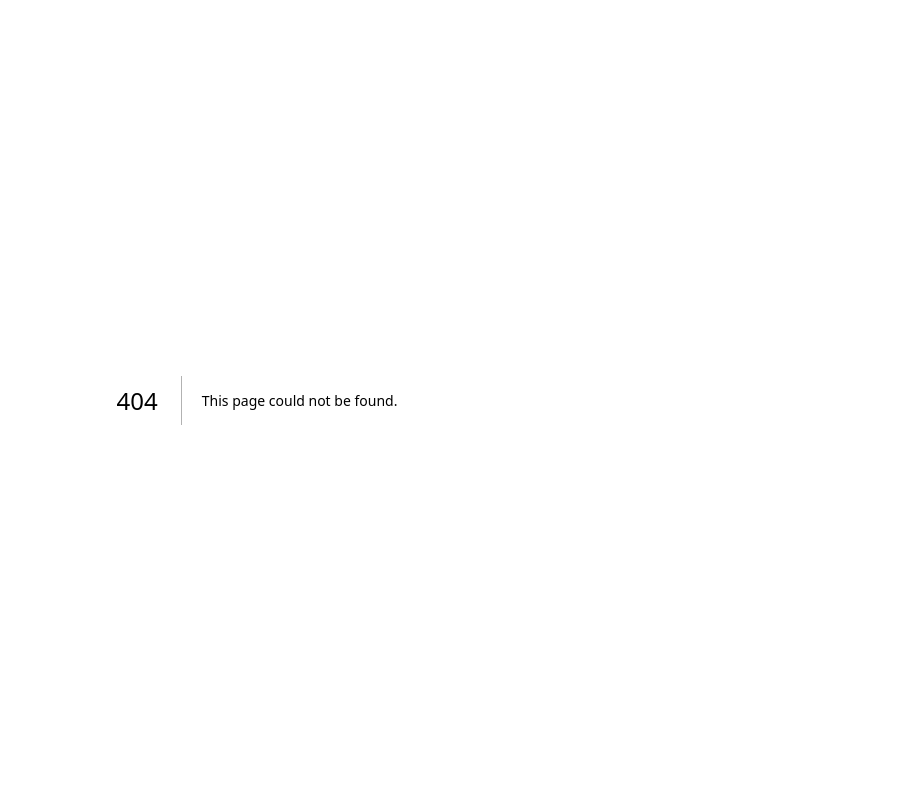
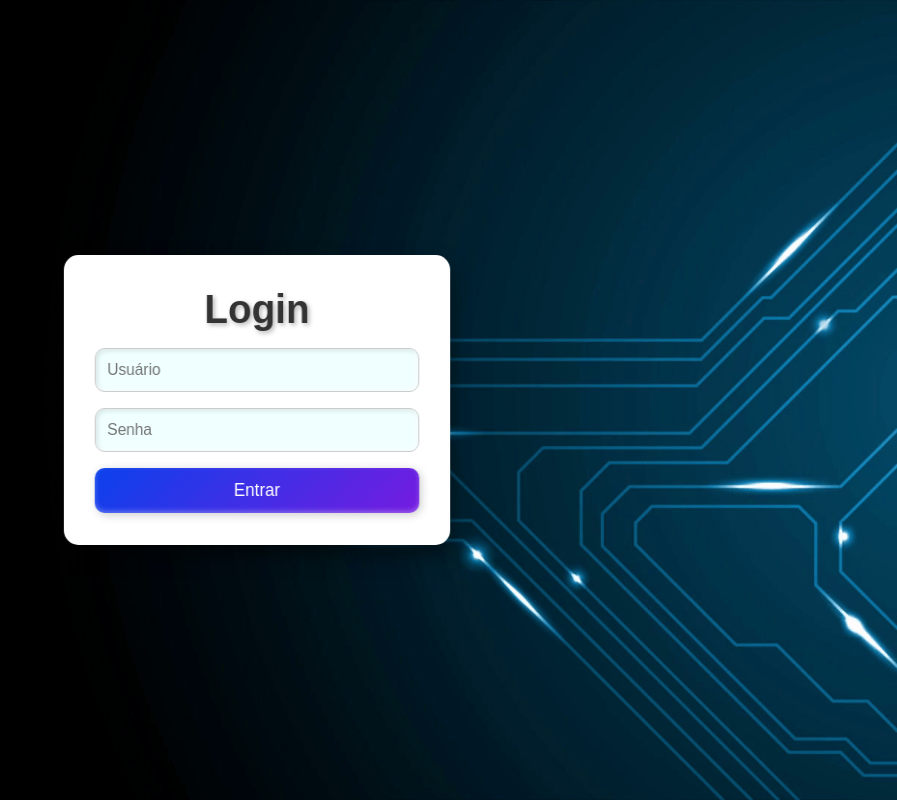
Before and after one commit to FSOFTSistemas/API-classificacao-fiscal, a Next.js app: page /login in a window 1280 px wide. Before the commit this address had no page. Shown: the whole page, without its empty margins (383-1280 px from the left). Built offline with nearby package versions, Linux system fonts and the light colour scheme.

Commit message:
feat: tela login

```diff
--- a/package.json
+++ b/package.json
@@ -21,6 +21,7 @@
     "cors": "^2.8.5",
     "dotenv": "^16.4.7",
     "express": "^4.21.2",
+    "js-cookie": "^3.0.5",
     "mariadb": "^3.4.0",
     "mysql2": "^3.13.0",
     "next": "15.2.1",
--- /dev/null
+++ b/src/app/login/page.js
@@ -0,0 +1,56 @@
+"use client";
+
+import { useState } from "react";
+import { useRouter } from "next/navigation";
+import Cookies from "js-cookie";
+import styles from "./styles.module.css";
+
+export default function Login() {
+  const [username, setUsername] = useState("");
+  const [password, setPassword] = useState("");
+  const [error, setError] = useState("");
+  const router = useRouter();
+
+  const predefinedUser = {
+    username: "Fsoft@2018",
+    password: "FSOFT@admin",
+  };
+
+  const handleLogin = (e) => {
+    e.preventDefault();
+    if (username === predefinedUser.username && password === predefinedUser.password) {
+      Cookies.set("auth", "true", { expires: 1 });
+      router.push("/");
+    } else {
+      setError("Usuário ou senha inválidos");
+    }
+  };
+
+  return (
+    <div className={styles.loginContainer}>
+      <div className={styles.loginBox}>
+        <h1 className={styles.title}>Login</h1>
+        <form onSubmit={handleLogin} className={styles.form}>
+          <input
+            type="text"
+            placeholder="Usuário"
+            value={username}
+            onChange={(e) => setUsername(e.target.value)}
+            className={styles.input}
+          />
+          <input
+            type="password"
+            placeholder="Senha"
+            value={password}
+            onChange={(e) => setPassword(e.target.value)}
+            className={styles.input}
+          />
+          <button type="submit" className={styles.button}>
+            Entrar
+          </button>
+        </form>
+        {error && <p className={styles.error}>{error}</p>}
+      </div>
+    </div>
+  );
+}
--- /dev/null
+++ b/src/app/login/styles.module.css
@@ -0,0 +1,94 @@
+/* Container centralizado com fundo 3D */
+.loginContainer {
+  display: flex;
+  justify-content: center;
+  align-items: center;
+  height: 100vh;
+  background-image: url("/tech.jpg");
+  background-size: cover;
+  background-position: center;
+  background-repeat: no-repeat;
+
+  font-family: 'Arial', sans-serif;
+}
+
+.loginBox {
+  background-color: white;
+  padding: 2rem;
+  border-radius: 15px;
+  box-shadow: 0px 10px 20px rgba(0, 0, 0, 0.5);
+  transform: rotateY(15deg);
+  transform-style: preserve-3d;
+  animation: float 4s ease-in-out infinite;
+  width: 100%;
+  max-width: 400px;
+  text-align: center;
+}
+
+@keyframes float {
+  0%, 100% {
+    transform: translateY(0) rotateY(15deg);
+  }
+  50% {
+    transform: translateY(-10px) rotateY(15deg);
+  }
+}
+
+
+.title {
+  font-size: 2.5rem;
+  color: #333;
+  margin-bottom: 1rem;
+  font-weight: bold;
+  text-shadow: 2px 2px 5px rgba(0, 0, 0, 0.3);
+}
+
+
+.form {
+  display: flex;
+  flex-direction: column;
+  gap: 1rem;
+}
+
+
+.input {
+  background-color: #f0ffff;
+  padding: 0.75rem;
+  border-radius: 10px;
+  border: 1px solid #ccc;
+  font-size: 1rem;
+  transition: all 0.3s ease;
+  box-shadow: inset -2px -2px 5px rgba(255, 255, 255, 0.6), inset 2px 2px 5px rgba(0, 0, 0, 0.1);
+}
+
+.input:focus {
+  border-color: #6e8efb;
+  outline: none;
+  box-shadow: inset -3px -3px 6px rgba(255, 255, 255, 0.7), inset 3px 3px 6px rgba(0, 0, 0, 0.2);
+}
+
+.button {
+  padding: 0.75rem;
+  background: linear-gradient(135deg, #0c41ec, #751ce0);
+  color: white;
+  border: none;
+  border-radius: 10px;
+  font-size: 1.1rem;
+  cursor: pointer;
+  transition: all 0.3s ease;
+  box-shadow: 2px 2px 10px rgba(0, 0, 0, 0.2), inset 0px -2px 5px rgba(255, 255, 255, 0.3); /* Efeito elevado */
+}
+
+.button:hover {
+  transform: scale(1.05) translateY(-2px); /* Amplia e eleva o botão */
+  box-shadow: 2px 2px 15px rgba(0, 0, 0, 0.4), inset 0px -2px 8px rgba(255, 255, 255, 0.4); /* Brilho ao passar o mouse */
+  background: linear-gradient(135deg, #5d79e3, #916ee3); /* Efeito de iluminação */
+}
+
+/* Mensagem de erro */
+.error {
+  color: red;
+  font-size: 0.9rem;
+  margin-top: 1rem;
+  text-shadow: 1px 1px 2px rgba(0, 0, 0, 0.3); /* Sombra para o texto */
+}
```
Also changed, not shown: src/app/page.js (+14 -3 lines), public/tech.jpg (added), 1 other file (tests, documents, lock files or other folders).
